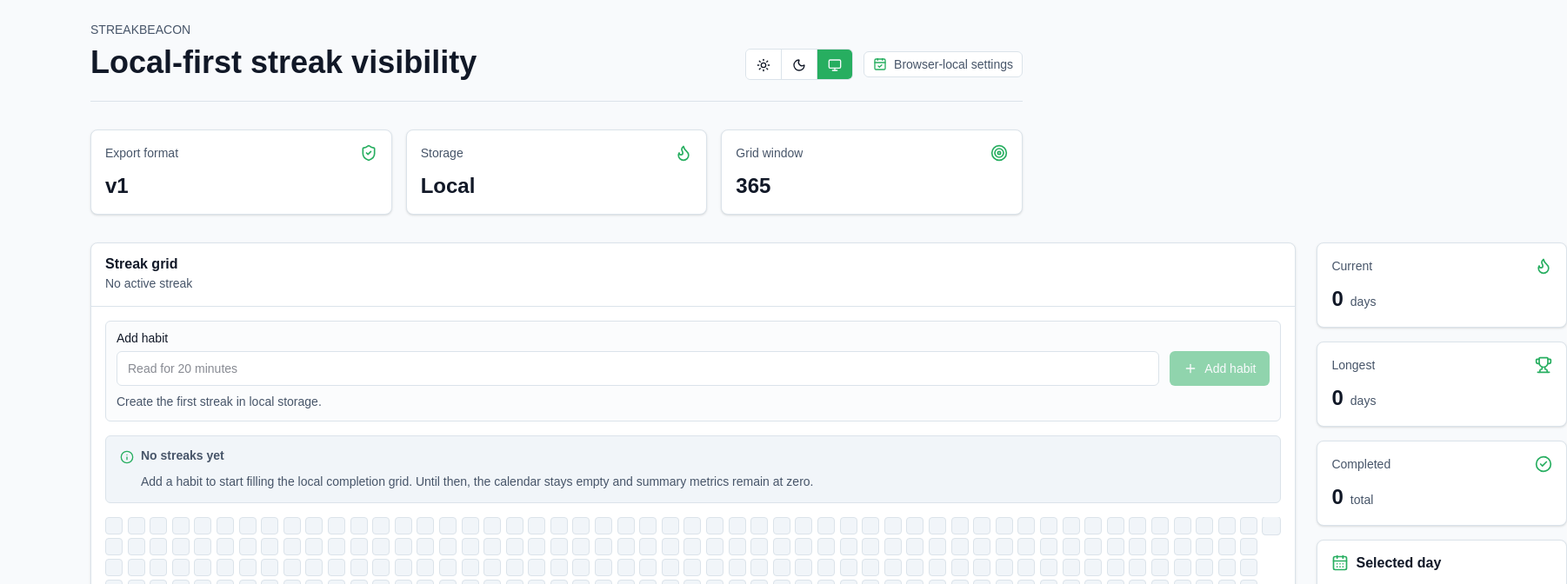
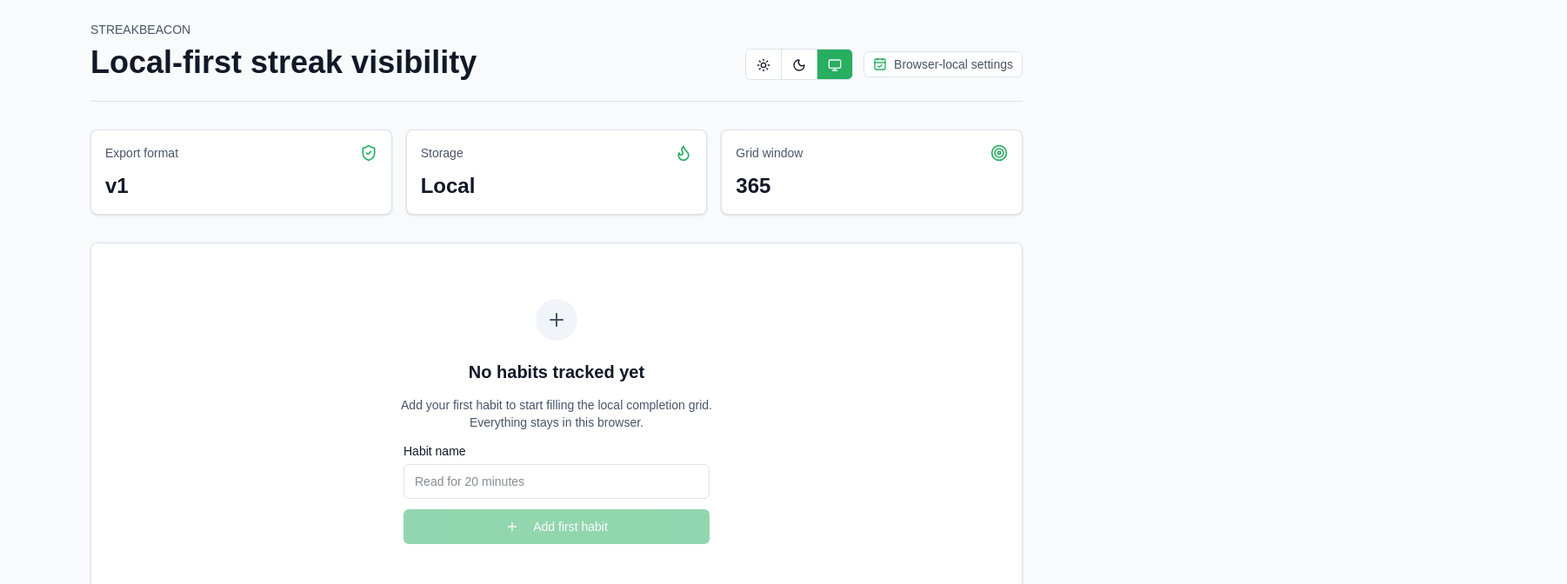
Before and after one commit to AndyMental/streakbeacon-app, a Next.js app: page / in a window 1280 px wide. Shown: the top 672 px of the page at 87% size, 1802 px wide, since content can reach past the window. Built offline with nearby package versions, Linux system fonts and the light colour scheme.

Commit message:
feat: add focused shadcn Card-based empty state for dashboard [AND-5482]
Co-authored-by: multica-agent <github@multica.ai>

```diff
--- a/app/streak-dashboard.tsx
+++ b/app/streak-dashboard.tsx
@@ -5,7 +5,6 @@ import {
   CalendarDays,
   CheckCircle2,
   Flame,
-  Info,
   Plus,
   Trash2,
   Trophy
@@ -220,6 +219,62 @@ export function StreakDashboard() {
     }
   }
 
+  if (isReady && !hasItems) {
+    return (
+      <Card className="flex flex-col items-center justify-center py-12 text-center">
+        <CardHeader>
+          <div className="mx-auto mb-4 flex h-12 w-12 items-center justify-center rounded-full bg-muted">
+            <Plus className="h-6 w-6 text-muted-foreground" aria-hidden="true" />
+          </div>
+          <CardTitle className="text-xl">No habits tracked yet</CardTitle>
+          <p className="mx-auto mt-2 max-w-sm text-sm text-muted-foreground">
+            Add your first habit to start filling the local completion grid.
+            Everything stays in this browser.
+          </p>
+        </CardHeader>
+        <CardContent className="w-full max-w-sm">
+          <form className="grid gap-3" onSubmit={createItem} data-testid="dashboard-empty-state-form">
+            <div className="grid gap-2 text-left">
+              <Label htmlFor="new-streak-name-empty">Habit name</Label>
+              <Input
+                id="new-streak-name-empty"
+                data-testid="dashboard-empty-state-input"
+                name="name"
+                type="text"
+                value={newItemName}
+                maxLength={80}
+                placeholder="Read for 20 minutes"
+                disabled={Boolean(storageError)}
+                onChange={(event) => {
+                  setNewItemName(event.target.value);
+                  setCreateError(null);
+                }}
+              />
+              {createError ? (
+                <p className="text-sm text-destructive">{createError}</p>
+              ) : null}
+            </div>
+            <Button
+              type="submit"
+              data-testid="dashboard-empty-state-submit"
+              disabled={Boolean(storageError) || !newItemName.trim()}
+            >
+              <Plus className="mr-2 h-4 w-4" aria-hidden="true" />
+              Add first habit
+            </Button>
+          </form>
+          {storageError ? (
+            <Alert variant="destructive" className="mt-4 text-left">
+              <AlertCircle className="absolute left-4 top-4 h-4 w-4" />
+              <AlertTitle>Storage unavailable</AlertTitle>
+              <AlertDescription>{storageError}</AlertDescription>
+            </Alert>
+          ) : null}
+        </CardContent>
+      </Card>
+    );
+  }
+
   return (
     <section className="grid gap-6 lg:grid-cols-[1fr_18rem]">
       <Card>
@@ -354,18 +409,6 @@ export function StreakDashboard() {
               <AlertCircle className="absolute left-4 top-4 h-4 w-4" />
               <AlertTitle>Storage unavailable</AlertTitle>
               <AlertDescription>{storageError}</AlertDescription>
-            </Alert>
-          ) : null}
-
-          {isReady && !hasItems ? (
-            <Alert variant="muted" role="status" className="relative mb-4 pl-10">
-              <Info className="absolute left-4 top-4 h-4 w-4 text-primary" />
-              <AlertTitle>No streaks yet</AlertTitle>
-              <AlertDescription>
-                Add a habit to start filling the local completion grid. Until
-                then, the calendar stays empty and summary metrics remain at
-                zero.
-              </AlertDescription>
             </Alert>
           ) : null}
 
```
Also changed, not shown: 1 other file (tests, documents, lock files or other folders).
